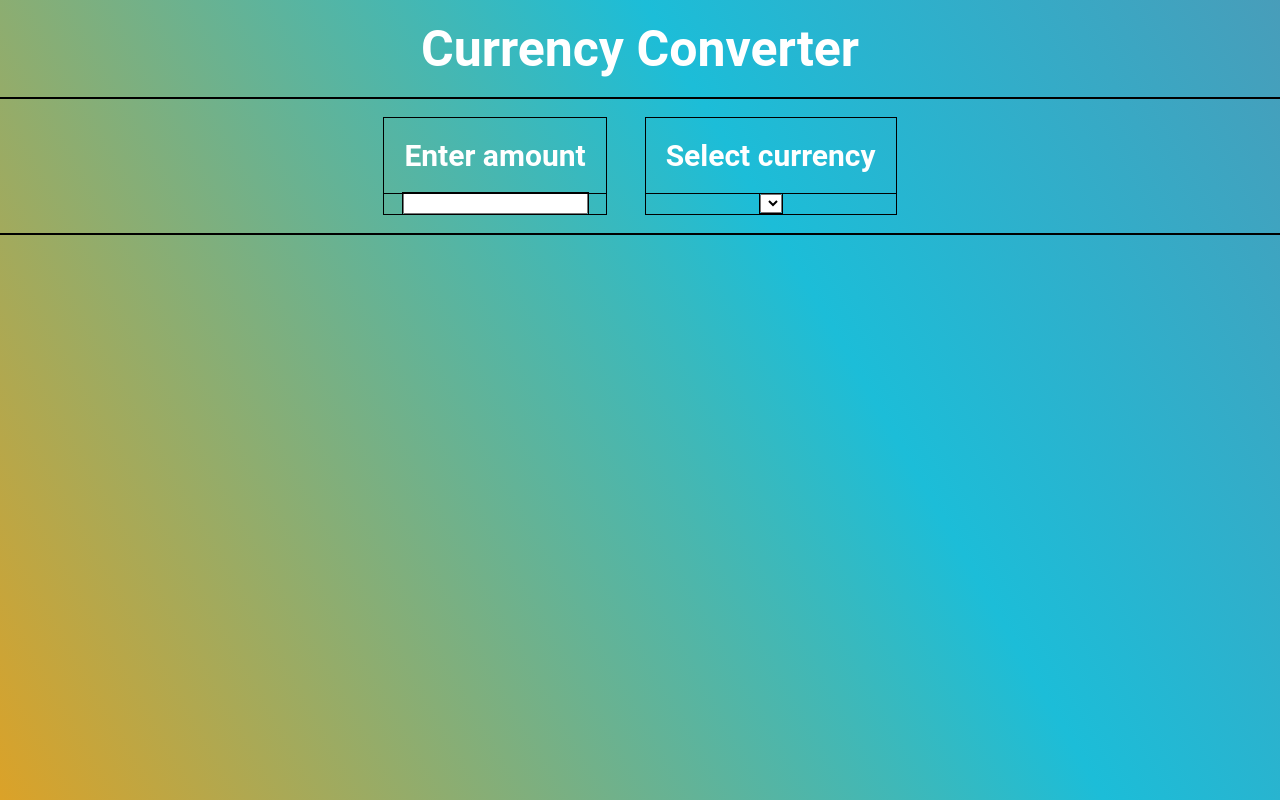
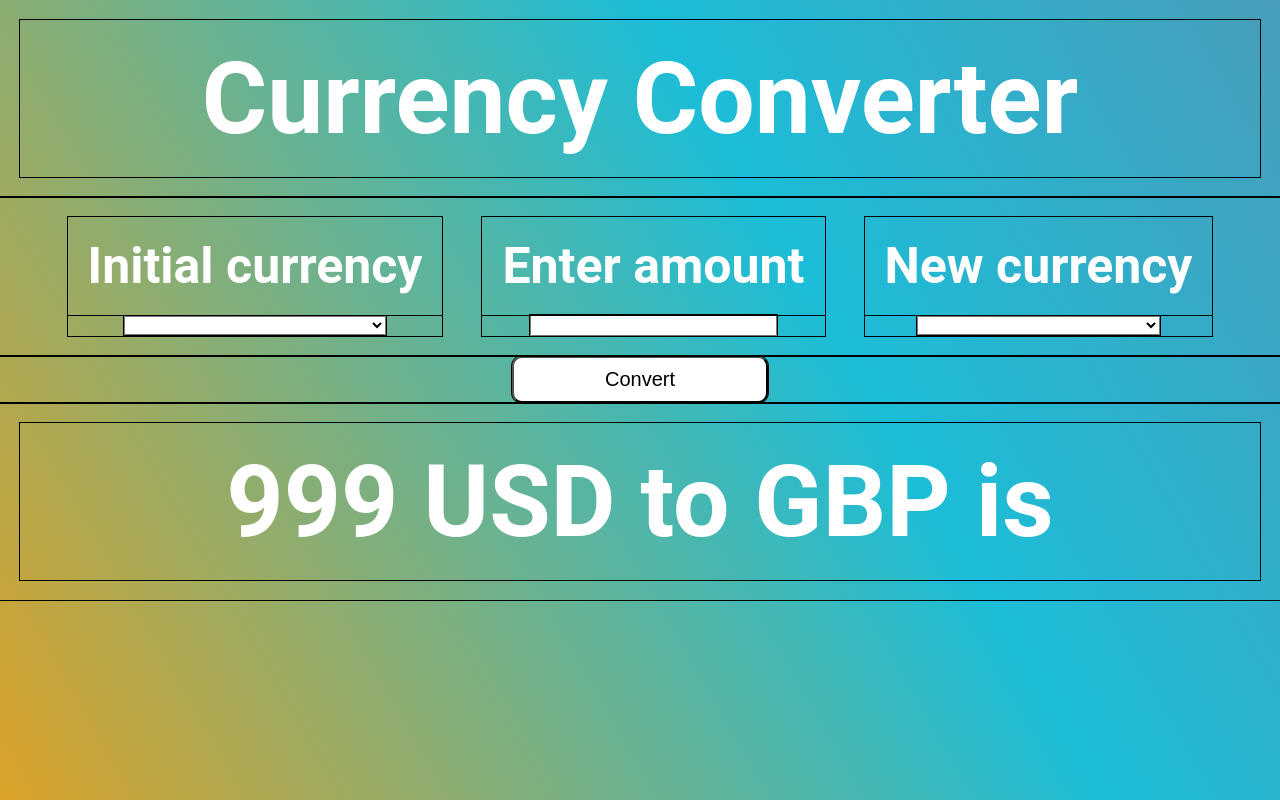
Before and after one commit to astoneham1/currency-converter, a website: page index.html in a window 1280 px wide. Drawn offline with Linux system fonts and the light colour scheme; no server answers.

Commit message:
second dropdown + button

```diff
--- a/index.html
+++ b/index.html
@@ -11,20 +11,29 @@
         <h1>Currency Converter</h1>
     </div>
     <div id="row">
+        <div class="currency-choice">
+            <h2>Initial currency</h2>
+            <select class="currency-dropdown" name="1-currency-dropdown">
+                <option value="default"></option>
+            </select>
+        </div>
         <div id="amount-input">
             <h2>Enter amount</h2>
             <input type="number" id="amount">
         </div>
-        <div id="currency-choice">
-            <h2>Select currency</h2>
-            <select id="currency-dropdown" name="currency-dropdown">
+        <div class="currency-choice">
+            <h2>New currency</h2>
+            <select class="currency-dropdown" name="2-currency-dropdown">
                 <option value="default"></option>
             </select>
         </div>
     </div>
+    <div id="row">
+        <button id="convert">Convert</button>
+    </div>
 
     <div id="result">
-
+        <h1>999 USD to GBP is</h1>
     </div>
 </body>
 </html>
--- a/index.js
+++ b/index.js
@@ -1,21 +1,23 @@
 async function loadCurrencyDropdown() {
-    const currencies = await loadCurrencyJSON();
+    let currencies = await loadCurrencyJSON();
+    const dropdowns = document.querySelectorAll(".currency-dropdown");
 
-    const dropdown = document.getElementById("currency-dropdown");
-    dropdown.innerHTML = "";
+    dropdowns.forEach(selectElement => {
+        selectElement.innerHTML = "";
 
-    currencies.forEach(currency => {
-        const option = document.createElement("option");
+        currencies.forEach(currency => {
+            const option = document.createElement("option");
 
-        option.innerText = `${currency.currency_code} - ${currency.currency_name}`;
-        option.value = currency.currency_code;
+            option.innerText = `${currency.currency_code} - ${currency.currency_name}`;
+            option.value = currency.currency_code;
 
-        dropdown.appendChild(option);
+            selectElement.appendChild(option);
+        });
     });
 }
 
 async function loadCurrencyJSON() {
-    const response = await fetch("./currencies.json");
+    const response = await fetch("./resources/currencies.json");
     return await response.json();
 }
 
--- a/style.css
+++ b/style.css
@@ -24,8 +24,9 @@ body {
     }
 }
 
-#title {
+#title, #result {
     text-align: center;
+    padding: 20px;
 }
 
 #row {
@@ -33,22 +34,35 @@ body {
     justify-content: center;
 }
 
-#amount-input, #currency-choice {
+#amount-input, .currency-choice {
     text-align: center;
     align-items: center;
     margin: 20px;
 }
 
 h1 {
+    font-size: 100px;
+    color: white;
+    margin: 0;
+    padding: 20px;
+}
+
+h2 {
     font-size: 50px;
     color: white;
     margin: 0;
     padding: 20px;
 }
 
-h2 {
-    font-size: 30px;
-    color: white;
-    margin: 0;
-    padding: 20px;
+#amount, .currency-dropdown {
+    width: 70%;
 }
+
+#convert {
+    width: 20%;
+    padding: 10px;
+    font-size: 20px;
+    border-radius: 10px;
+    background-color: white;
+    color: black;
+}
```
